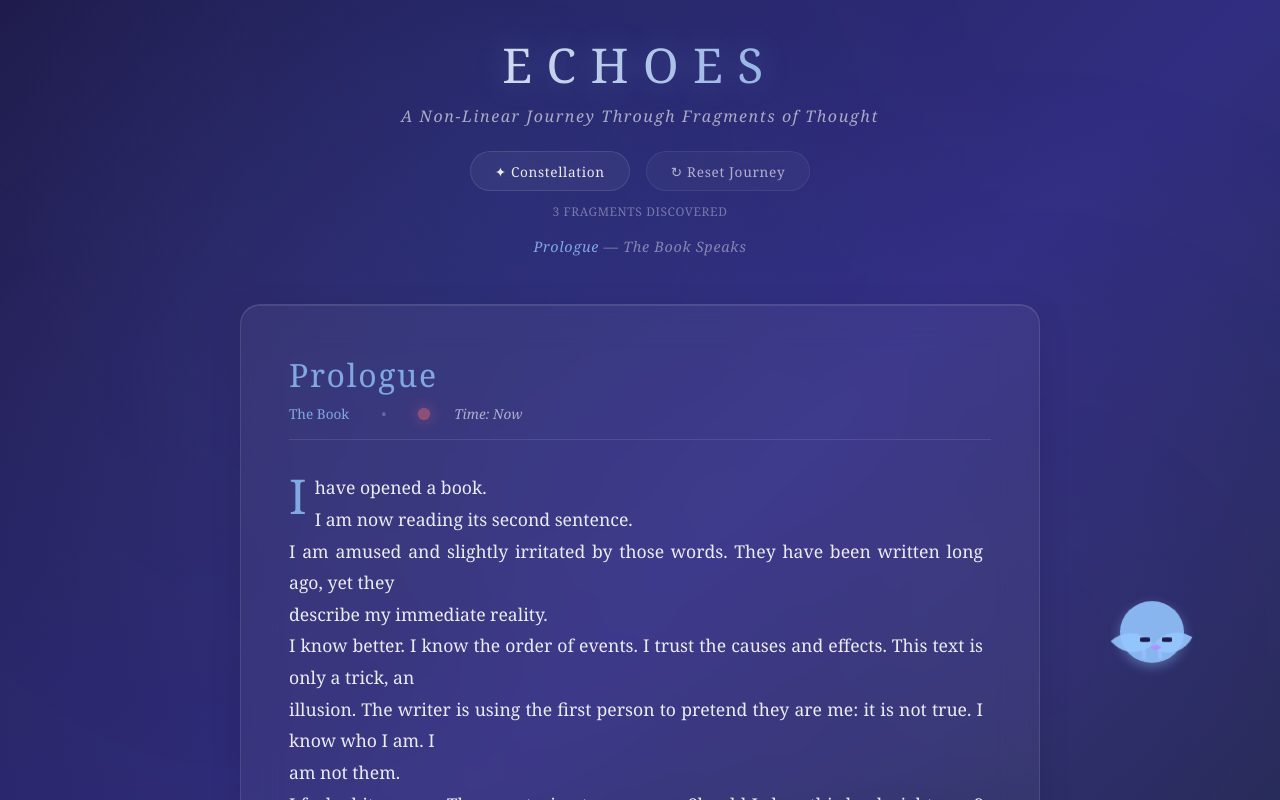
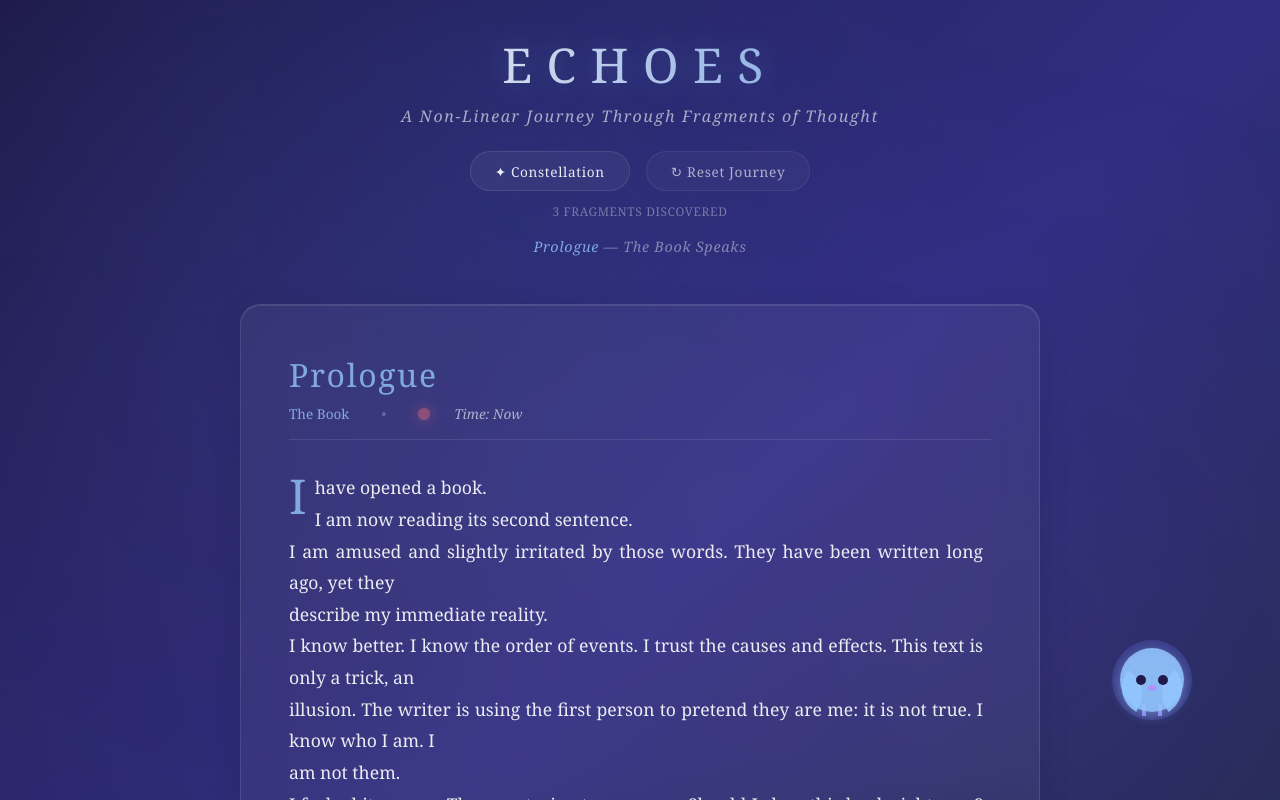
Before and after one commit to myl1ne/echoes, a React (Vite) app: page / in a window 1280 px wide. Shown: the top 800 px of the page. Built offline with nearby package versions, Linux system fonts and the light colour scheme.

Commit message:
Make Echo flap only when moving/drifting to new positions
Co-authored-by: myl1ne <6750632+myl1ne@users.noreply.github.com>

```diff
--- a/src/EchoBird.css
+++ b/src/EchoBird.css
@@ -20,13 +20,17 @@
 
 /* Main bird art container */
 .art {
-  animation: _fly 4s linear infinite;
   position: relative;
   width: 100%;
   height: 100%;
   display: flex;
   align-items: center;
   justify-content: center;
+}
+
+/* Only animate when moving */
+.art--moving {
+  animation: _fly 8s linear;
 }
 
 .art__circle {
@@ -39,11 +43,14 @@
     rgba(147, 197, 253, 0.3) 0%,
     rgba(99, 102, 241, 0.2) 81.3%
   );
-  animation: circle-ans 4s linear infinite;
   pointer-events: none;
   left: 50%;
   top: 50%;
   transform: translate(-50%, -50%);
+}
+
+.art--moving .art__circle {
+  animation: circle-ans 8s linear;
 }
 
 .art__head {
@@ -70,13 +77,19 @@
 .art__head::after {
   left: -0.5vmin;
   rotate: -60deg;
-  animation: left-ans 4s linear infinite;
+}
+
+.art--moving .art__head::after {
+  animation: left-ans 8s linear;
 }
 
 .art__head::before {
   right: -0.5vmin;
   rotate: -40deg;
-  animation: right-ans 4s linear infinite;
+}
+
+.art--moving .art__head::before {
+  animation: right-ans 8s linear;
 }
 
 .art__eye--wrapper {
@@ -87,7 +100,10 @@
   top: 50%;
   translate: -50% -50%;
   z-index: 1;
-  animation: left-and-right-rotate 4s linear infinite;
+}
+
+.art--moving .art__eye--wrapper {
+  animation: left-and-right-rotate 8s linear;
 }
 
 .art__eye {
@@ -97,7 +113,10 @@
   height: var(--h);
   background-color: var(--echo-color-eye);
   border-radius: 50%;
-  animation: eyes-blink 4s infinite steps(2);
+}
+
+.art--moving .art__eye {
+  animation: eyes-blink 8s steps(2);
 }
 
 .art__mouth-helper {
@@ -105,7 +124,10 @@
   left: 50%;
   bottom: 32%;
   z-index: 1;
-  animation: left-and-right-rotate 4s linear infinite;
+}
+
+.art--moving .art__mouth-helper {
+  animation: left-and-right-rotate 8s linear;
 }
 
 .art__mouth {
@@ -129,7 +151,10 @@
   background-color: var(--echo-color-leg);
   box-shadow: 2vmin 0 0 var(--echo-color-leg);
   z-index: -1;
-  animation: leg-ans 4s linear infinite;
+}
+
+.art--moving .art__leg {
+  animation: leg-ans 8s linear;
 }
 
 /* Animations */
--- a/src/EchoBird.jsx
+++ b/src/EchoBird.jsx
@@ -79,6 +79,7 @@ function EchoBird({ onLibraryRequest }) {
   const [currentWhisper, setCurrentWhisper] = useState(null);
   const [visitCount, setVisitCount] = useState(0);
   const [position, setPosition] = useState({ x: 90, y: 85 }); // Start bottom-right
+  const [isMoving, setIsMoving] = useState(false); // Track when bird is moving
 
   // Track visits and select appropriate whisper
   useEffect(() => {
@@ -93,7 +94,13 @@ function EchoBird({ onLibraryRequest }) {
     const driftInterval = setInterval(() => {
       // Don't move if message is showing (would be disorienting)
       if (!showMessage) {
+        setIsMoving(true); // Start animation
         setPosition(getRandomPosition());
+
+        // Stop animation after transition completes
+        setTimeout(() => {
+          setIsMoving(false);
+        }, DRIFT_TRANSITION_DURATION);
       }
     }, DRIFT_INTERVAL_MIN + Math.random() * (DRIFT_INTERVAL_MAX - DRIFT_INTERVAL_MIN));
 
@@ -170,7 +177,7 @@ function EchoBird({ onLibraryRequest }) {
           transition: `left ${DRIFT_TRANSITION_DURATION}ms cubic-bezier(0.4, 0, 0.2, 1), top ${DRIFT_TRANSITION_DURATION}ms cubic-bezier(0.4, 0, 0.2, 1)`,
         }}
       >
-        <div className="art">
+        <div className={`art ${isMoving ? 'art--moving' : ''}`}>
           <div className="art__circle"></div>
           <div className="art__head">
             <div className="art__eye--wrapper">
```
